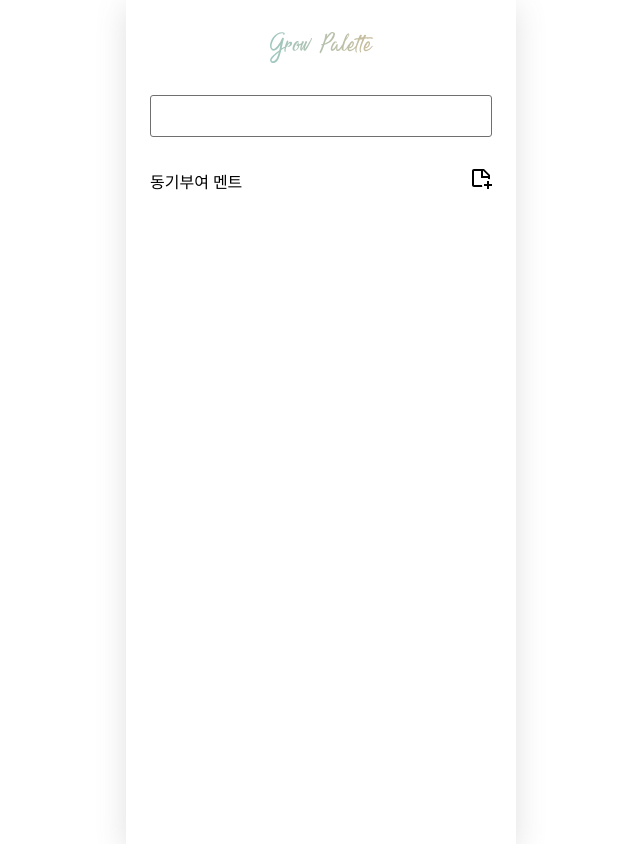
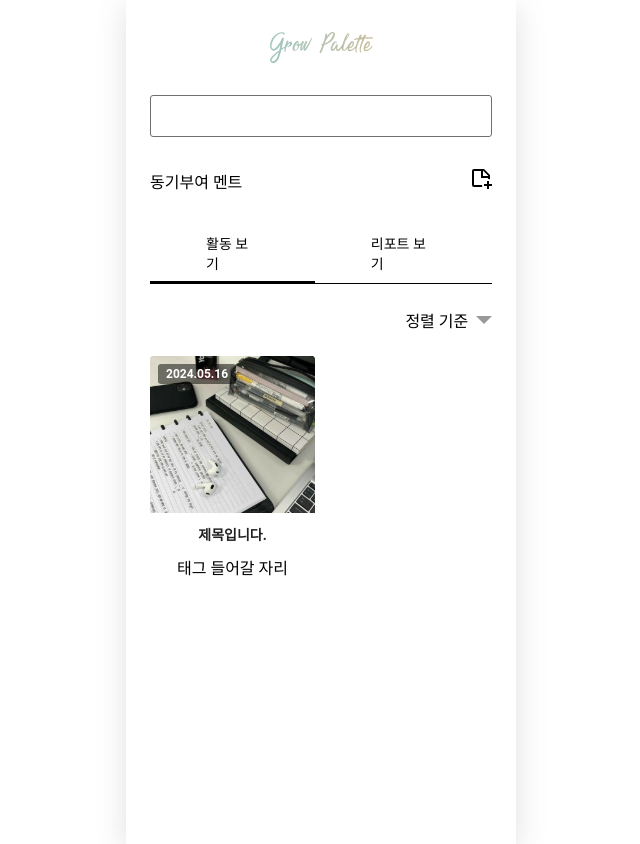
Before and after one commit to GrowPalette/GrowPalette-Web, a React (Create React App) app: page /activity_list in a window 1280 px wide. Shown: the whole page, without its empty margins (319-959 px from the left). Built offline with nearby package versions, Linux system fonts and the light colour scheme.

Commit message:
feat: ActivityList(Home) 의 ActivityTab 컴포넌트 UI 완성 (나중에 백엔드에서 여러개 추가될 때 어떻게 될지 코드는 아직 작성x

```diff
--- /dev/null
+++ b/src/pages/ActivityList/components/ActivityList/TabComponents/ActivityReportTabContainer.js
@@ -0,0 +1,74 @@
+import React, { useState } from "react";
+import styled from "styled-components";
+import ActivityTab from "./ActivityTab";
+import ReportTab from "./ReportTab";
+
+const ActivityReportContainer = () => {
+    // 탭 선택 상태를 관리하기 위한 상태 변수
+    const [activeTab, setActiveTab] = useState("activity");
+
+    // 탭을 선택할 때 호출되는 함수
+    const handleTabClick = (tab) => {
+        setActiveTab(tab);
+    };
+
+    return (
+        <Container>
+            <TabContainerRow>
+                <TabButton
+                    isActive={activeTab === "activity"}
+                    onClick={() => handleTabClick("activity")}
+                >
+                    활동 보기
+                </TabButton>
+                <TabButton
+                    isActive={activeTab === "report"}
+                    onClick={() => handleTabClick("report")}
+                >
+                    리포트 보기
+                </TabButton>
+            </TabContainerRow>
+            <ContentContainer>
+                {activeTab === "activity" && <ActivityTab />}
+                {activeTab === "report" && <ReportTab />}
+            </ContentContainer>
+        </Container>
+    );
+};
+
+// styled-components를 사용하여 스타일 정의
+const Container = styled.div`
+    width: 21.375rem;
+    margin-top: 2rem;
+`;
+
+const TabContainerRow = styled.div`
+    display: flex;
+    flex-direction: row;
+    width: 100%;
+    justify-content: center;
+    border-bottom: 1px solid #000; /* 아래쪽 경계선 */
+`;
+
+const TabButton = styled.div`
+    color: var(--Black, #000);
+    font-family: Roboto, sans-serif;
+    font-size: 0.875rem;
+    font-style: normal;
+    font-weight: 400;
+    line-height: normal;
+    padding: 0.5rem 3.5rem;
+    cursor: pointer;
+    border-bottom: ${(props) => (props.isActive ? "2px solid #000" : "none")};
+    transition: border-bottom 0.3s;
+
+    &:hover {
+        border-bottom: 2px solid #000;
+    }
+`;
+
+const ContentContainer = styled.div`
+    margin-top: 1rem;
+`;
+
+export default ActivityReportContainer;
--- /dev/null
+++ b/src/pages/ActivityList/components/ActivityList/TabComponents/ActivityTab.js
@@ -0,0 +1,153 @@
+import React, { useState } from "react";
+import styled from "styled-components";
+import ReportTabDummyImg from "../../../../../assets/images/JaeWoo/ActivityList/ReportTabDummy.svg";
+
+const ActivityTab = () => {
+    // 드롭다운 열림/닫힘 상태를 관리하기 위한 상태 변수
+    const [isOpen, setIsOpen] = useState(false);
+
+    // 드롭다운을 열고 닫는 함수
+    const toggleDropdown = () => {
+        setIsOpen(prev => !prev);
+    };
+
+    return (
+        <Container>
+            <AlignPaddingContainer>
+                <AlignDropDown onClick={toggleDropdown}>
+                    정렬 기준
+                    <DropdownIcon />
+                    {isOpen && (
+                        <DropdownMenu>
+                            <DropdownItem>카테고리 순</DropdownItem>
+                            <DropdownItem>최근 업로드 순</DropdownItem>
+                            <DropdownItem>가나다 순</DropdownItem>
+                        </DropdownMenu>
+                    )}
+                </AlignDropDown>
+            </AlignPaddingContainer>
+
+            <ActivityBoxRow>
+                <ActivityN>
+                    <Thumbnail>
+                        <Date>2024.05.16</Date>
+                        <img src={ReportTabDummyImg} alt="활동보기 더미 이미지"/>
+                    </Thumbnail>
+                    <ActivityTitle>
+                        제목입니다.
+                    </ActivityTitle>
+                    <Tags>
+                        태그 들어갈 자리
+                    </Tags>
+                </ActivityN>
+            </ActivityBoxRow>
+        </Container>
+    );
+};
+
+// styled-components를 사용하여 스타일 정의
+const Container = styled.div`
+    display: flex;
+    flex-direction: column;
+    width: 21.375rem;
+`;
+
+const AlignPaddingContainer = styled.div`
+    padding-left: 70%;
+`
+
+const AlignDropDown = styled.div`
+    position: relative; /* 드롭다운 메뉴의 위치를 위해 상대 위치 설정 */
+    display: flex;
+    align-items: center;
+    background-color: #fff; /* 하얀색 배경 */
+    border: none; /* 경계선 없음 */
+    border-radius: 0.25rem; /* 둥근 모서리 */
+    padding: 0.5rem 1rem;
+    cursor: pointer;
+    margin-right: 0; /* 오른쪽 여백 없음 */
+    width: 7.4rem;
+`;
+
+const DropdownIcon = styled.div`
+    width: 0;
+    height: 0;
+    margin-left: 0.5rem;
+    border-left: 0.5rem solid transparent;
+    border-right: 0.5rem solid transparent;
+    border-top: 0.5rem solid #999; /* 회색 역삼각형 */
+    margin-left: auto; /* 버튼의 오른쪽 끝으로 이동 */
+`;
+
+const DropdownMenu = styled.div`
+    position: absolute;
+    top: 100%;
+    right: 0;
+    background-color: #fff;
+    border: 1px solid #ddd;
+    border-radius: 0.25rem;
+    box-shadow: 0 2px 4px rgba(0, 0, 0, 0.2);
+    width: 100%;
+    z-index: 10; /* 높은 z-index로 설정하여 다른 요소 위에 표시되도록 함 */
+`;
+
+const DropdownItem = styled.div`
+    padding: 0.5rem 1rem;
+    font-family: Roboto;
+    font-size: 0.875rem;
+    color: #333;
+    cursor: pointer;
+    &:hover {
+        background-color: #f0f0f0; /* 호버 시 배경색 변경 */
+    }
+`;
+
+const ActivityBoxRow = styled.div`
+    display: flex;
+    flex-direction: row;
+    justify-content: space-between;
+    margin-top: 1rem; /* 위쪽 여백 추가 */
+`;
+
+const ActivityN = styled.div`
+    display: flex;
+    flex-direction: column;
+    align-items: center;
+    gap: 0.7rem;
+`;
+
+const Thumbnail = styled.div`
+    width: 10.3125rem;
+    height: 9.8125rem;
+    position: relative; /* position: relative로 설정하여 내부의 절대 위치 요소에 대한 기준을 제공합니다 */
+    border-radius: 0.1875rem 0.1875rem 0rem 0rem;
+`;
+
+const Date = styled.div`
+    position: absolute;
+    top: 0.5rem;
+    left: 0.5rem;
+    color: white;
+    font-family: Roboto;
+    font-size: 0.75rem;
+    font-weight: 700;
+    background-color: rgba(0, 0, 0, 0.5);
+    padding: 0.2rem 0.5rem;
+    border-radius: 0.2rem;
+    z-index: 0; /* 낮은 z-index로 설정하여 드롭다운이 위에 표시되도록 함 */
+`;
+
+const ActivityTitle = styled.div`
+    color: var(--Gray-900, #222);
+    font-family: Roboto;
+    font-size: 0.875rem;
+    font-style: normal;
+    font-weight: 700;
+    line-height: normal;
+`;
+
+const Tags = styled.div`
+    /* 스타일 추가 필요 */
+`;
+
+export default ActivityTab;
--- a/src/pages/ActivityList/components/ActivityList/ActivityReportContainer.js
+++ b/src/pages/ActivityList/components/ActivityList/TabComponents/ReportTab.js
@@ -1,9 +1,10 @@
 import React from "react";
 import styled from "styled-components";
 
-const ActivityReportContainer = () => {
+const ReportTab = () => {
     return (
         <Container>
+            <Test>리포트 보기 탭이라능</Test>
 
         </Container>
     );
@@ -12,5 +13,7 @@ const ActivityReportContainer = () => {
 const Container = styled.div`
 
 `
+const Test = styled.div`
+`
 
-export default ActivityReportContainer;
+export default ReportTab
--- a/src/pages/ActivityList/index.js
+++ b/src/pages/ActivityList/index.js
@@ -2,7 +2,7 @@ import React from "react";
 import styled from "styled-components";
 import SearchBox from "./components/ActivityList/SearchBox";
 import Ment from "./components/ActivityList/Ment";
-import ActivityReportTabContainer from "./components/ActivityList/ActivityReportContainer";
+import ActivityReportTabContainer from "./components/ActivityList/TabComponents/ActivityReportTabContainer";
 import EnterIcon from "../../../src/assets/images/JaeWoo/ActivityList/EnterIcon.svg";
 
 
```
Also changed, not shown: src/assets/images/JaeWoo/ActivityList/ReportTabDummy.svg (added).
